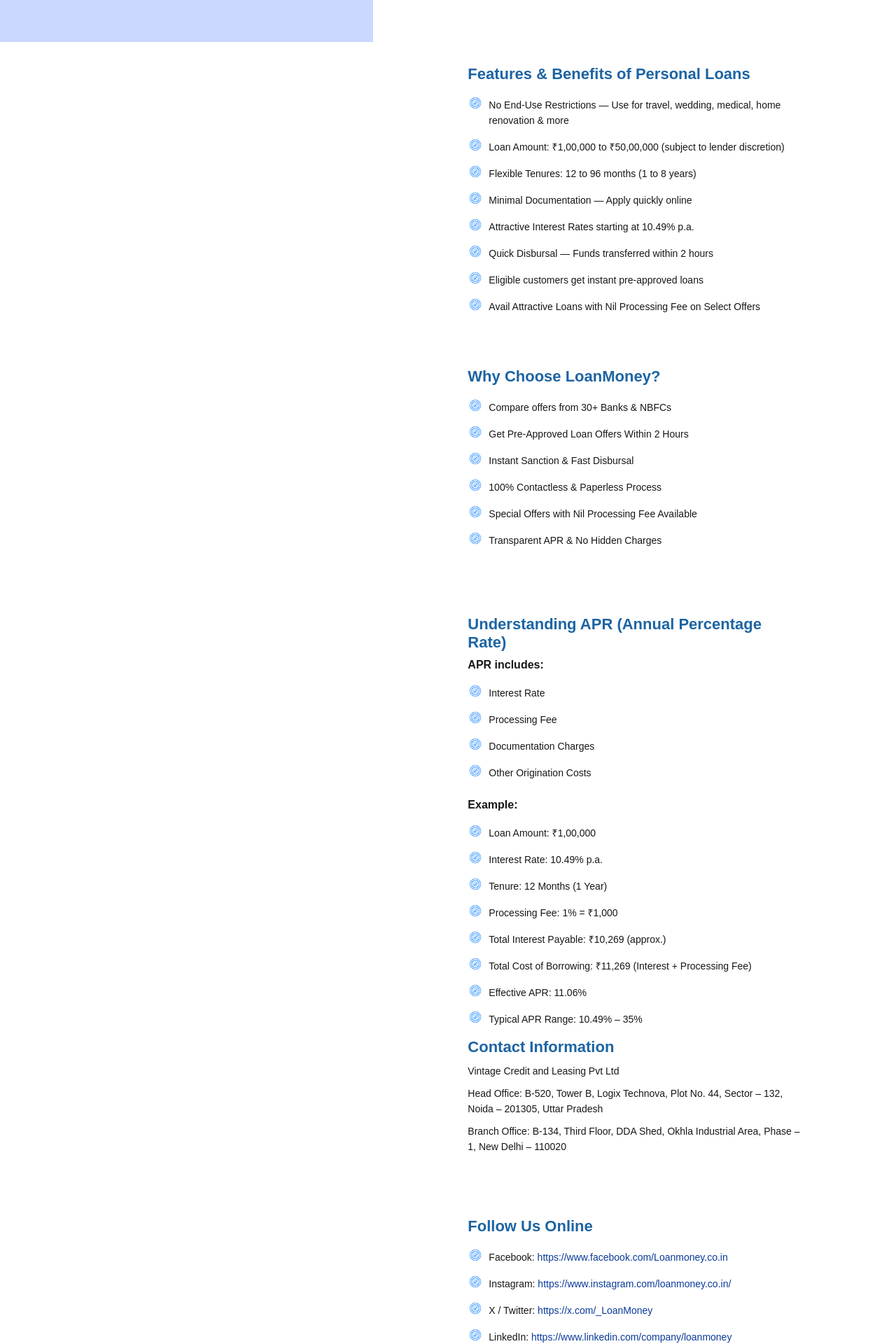
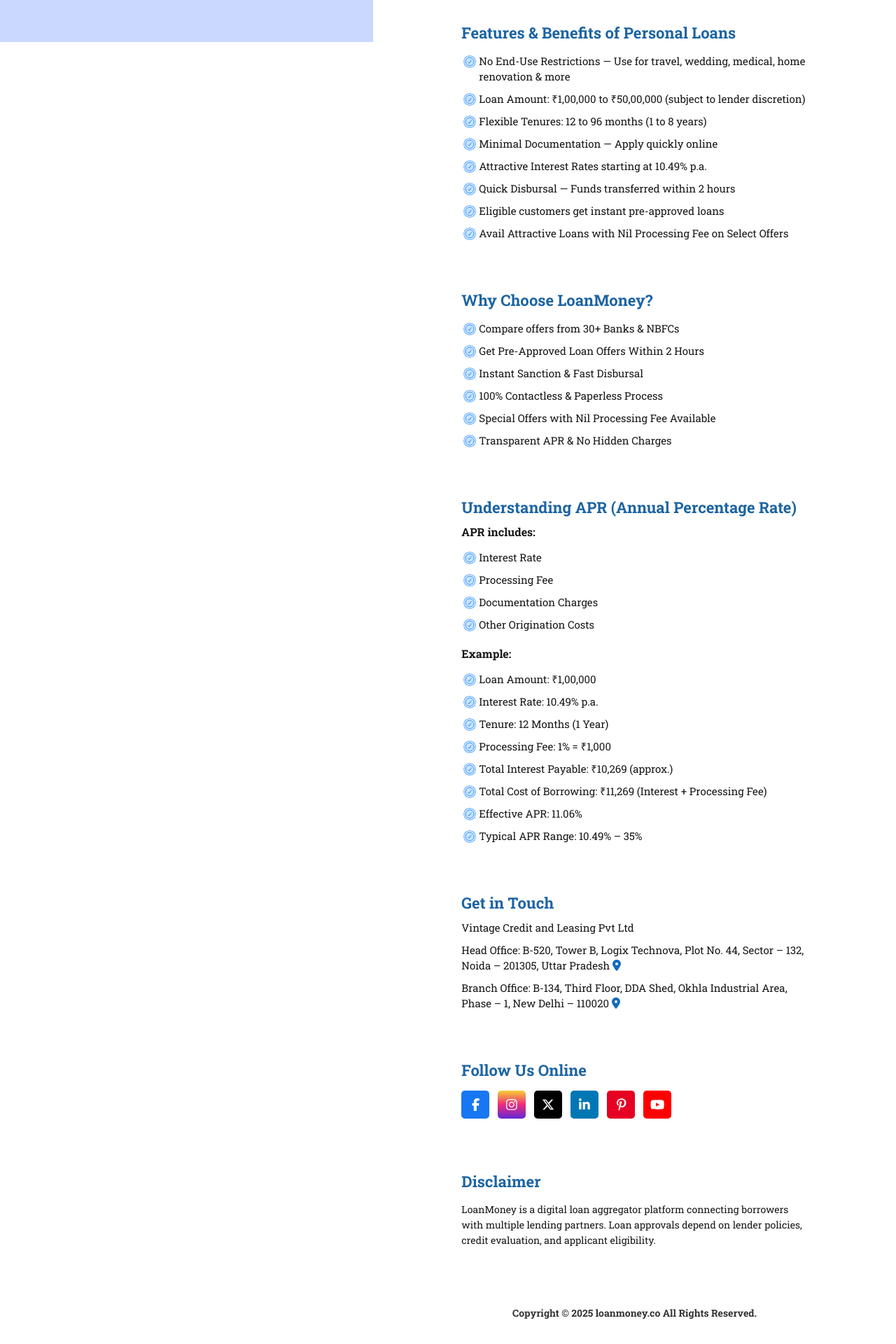
Before and after one commit to loanmoneyindia/lmi_lp, a Next.js app: page / in a window 1280 px wide. Shown: the part 740-2660 px from the top of the page at 70% size. Built offline with nearby package versions, Linux system fonts and the light colour scheme.

Commit message:
Resolve Issues

```diff
--- a/package.json
+++ b/package.json
@@ -9,6 +9,10 @@
     "lint": "next lint"
   },
   "dependencies": {
+    "@fortawesome/fontawesome-svg-core": "^6.7.2",
+    "@fortawesome/free-brands-svg-icons": "^6.7.2",
+    "@fortawesome/free-solid-svg-icons": "^6.7.2",
+    "@fortawesome/react-fontawesome": "^0.2.2",
     "@hookform/resolvers": "^5.0.1",
     "crypto-js": "^4.2.0",
     "next": "14.2.29",
--- a/src/app/apply-personal-loan/page.js
+++ b/src/app/apply-personal-loan/page.js
@@ -34,7 +34,7 @@
                     utm_id,
                 }}
                 />
-                <p style={{ textAlign: "center", lineHeight: "1.4", paddingBottom: "20px", paddingTop: "8px", fontSize: "14px", fontWeight: "600", color: "#333"  }}>Copyright © 2025 loanmoney.co All Rights Reserved.</p>
+                <p className="copyright">Copyright © 2025 loanmoney.co All Rights Reserved.</p>
             </div>
         </div>
     );
--- a/src/app/globals.css
+++ b/src/app/globals.css
@@ -73,7 +73,7 @@
   top:1px
 }
 .left_feature ul li, .right_feature ul li{
-  margin: 0 0 16px 0;
+  margin: 0 0 10px 0;
   position: relative;
   font-size: 16px;
   line-height: 20px;
@@ -90,7 +90,7 @@
 .lp_image{width: 400px;}
 .right_section{
   float: right;
-  padding: 105px 135px 0;
+  padding: 105px 126px 0;
   grid-column: span 7;
   display: block;
 }
@@ -98,10 +98,11 @@
   color: #1c64a3;
   font-size: 26px;
   line-height: 32px;
+  font-weight: 500;
 }
 
 .right_feature{
-  padding: 30px 0;
+  padding: 15px 0 30px 0;
 }
 
 .form-group {
@@ -187,11 +188,11 @@
 }
 
 .container{
-  padding: 100px 0 0 0;
+  padding: 100px 0 20px 0;
 }
 
 .container2{
-  padding: 60px 0 20px 0;
+  padding: 40px 0 20px 0;
 }
 
 .title2{
@@ -202,6 +203,16 @@
 .flex{
   display: flex;
   margin-top: 20px;
+}
+
+.copyright{
+  text-align: center;
+  line-height: 1.4;
+  padding-bottom: 20px;
+  padding-top: 8px;
+  font-size: 14px;
+  font-weight: 600;
+  color: #333;
 }
 
 .flex .item:first-child{
@@ -216,14 +227,14 @@
 
 .custom-list {
   list-style: none;
-  padding-top: 20px;
+  padding-top: 15px;
 }
 
 .custom-list li {
   position: relative;
-  padding-left: 30px; /* Space for the image */
-  margin-bottom: 16px;
-  font-size: 14px;
+  padding-left: 25px; /* Space for the image */
+  margin-bottom: 10px;
+  font-size: 15px;
   line-height: 22px;
 }
 
@@ -231,19 +242,21 @@
   content: "";
   position: absolute;
   left: 0;
-  top: -3px;
-  width: 22px;
-  height: 22px;
+  top: 0;
+  width: 24px;
+  height: 24px;
   background-image: url('../../public/images/check-mark.png'); /* Replace with your image */
   background-size: contain;
   background-repeat: no-repeat;
 }
 
 .info{
-  font-size: 14px;
+  font-size: 15px;
   margin: 10px 0;
   line-height: 22px;
 }
+
+.info a{color: #106cbd;font-size: 16px;}
 
 .custom-list a{
   color: #093a99;
@@ -303,6 +316,46 @@
   font-size: 16px;
   color: #333;
   border-radius: 2px;
+}
+
+.social-icons li{
+  width: 40px;
+  height: 40px;
+  background: black;
+  margin: 15px 6px;
+  display: inline-block;
+  line-height: 40px;
+  text-align: center;
+  border-radius: 5px;
+}
+
+.social-icons li.facebook{
+  background: #1877F2;
+}
+
+.social-icons li.linkedin{
+  background: #0077B5;
+}
+
+.social-icons li.pinterest{
+  background: #E60023;
+}
+
+.social-icons li.youtube{
+  background: #FF0000;
+}
+
+.social-icons li.instagram{
+  background-image: linear-gradient(#f9ce34, #ee2a7b, #6228d7)
+}
+
+.social-icons li:first-child{
+  margin-left: 0;
+}
+
+.social-icons li a{
+  color: #fff;
+  font-size: 18px;
 }
 
 @media (max-width: 768px) {
--- a/src/app/layout.js
+++ b/src/app/layout.js
@@ -1,15 +1,14 @@
-import localFont from "next/font/local";
+import { Roboto_Slab } from "next/font/google";
 import "./globals.css";
 
-const geistSans = localFont({
-  src: "./fonts/GeistVF.woff",
-  variable: "--font-geist-sans",
-  weight: "100 900",
-});
-const geistMono = localFont({
-  src: "./fonts/GeistMonoVF.woff",
-  variable: "--font-geist-mono",
-  weight: "100 900",
+import '@fortawesome/fontawesome-svg-core/styles.css';
+import { config } from '@fortawesome/fontawesome-svg-core';
+config.autoAddCss = false;
+
+const roboto = Roboto_Slab({
+  subsets: ['latin'],
+  weight: ['400', '700'], // Optional: Specify font weights
+  display: 'swap',         // Optional: improve loading behavior
 });
 
 export const metadata = {
@@ -21,7 +20,7 @@
 export default function RootLayout({ children }) {
   return (
     <html lang="en">
-      <body className={`${geistSans.variable} ${geistMono.variable}`}>
+      <body className={roboto.className}>
         {children}
       </body>
     </html>
--- a/src/app/thank-you/page.js
+++ b/src/app/thank-you/page.js
@@ -10,7 +10,7 @@
                 <h1 style={{fontSize: "40px",padding: "20px 0"}}>Thank You</h1>
                 <p style={{ textAlign: "center", lineHeight: "1.4", paddingBottom: "20px", paddingTop: "8px", fontSize: "16px", fontWeight: "600", color: "#333"}}>Thank you for contacting with us. We have received your query. <br />Our Team will get back to you soon.</p>
                 </div>
-                <p style={{ textAlign: "center", lineHeight: "1.4", paddingBottom: "20px", paddingTop: "8px", fontSize: "14px", fontWeight: "600", color: "#333"  }}>Copyright © 2025 loanmoney.co All Rights Reserved.</p>
+                <p className="copyright">Copyright © 2025 loanmoney.co All Rights Reserved.</p>
             </div>
         </div>
     );
--- a/src/components/MobileNumberForm.jsx
+++ b/src/components/MobileNumberForm.jsx
@@ -30,7 +30,7 @@
           "Content-Type": "application/json",
           Authorization: "Bearer a8d5f4e2b6c7a1f9d0e3g7h2k8l6m1z9",
         },
-        body: JSON.stringify({ mobile: '91' + data.mobile }),
+        body: JSON.stringify({ mobile: data.mobile }),
       });
 
       const result = await response.json();
--- a/src/components/right-side.jsx
+++ b/src/components/right-side.jsx
@@ -1,6 +1,10 @@
 import Image from "next/image";
 import Form1 from "./Form1";
+import Link from "next/link";
 import { Suspense } from 'react'
+import { FontAwesomeIcon } from "@fortawesome/react-fontawesome";
+import { faLocationDot } from "@fortawesome/free-solid-svg-icons";
+import { faFacebookF, faInstagram, faXTwitter, faLinkedinIn, faPinterestP, faYoutube } from "@fortawesome/free-brands-svg-icons";
 
 import bullets from "../../public/images/check-mark.png";
 const RightSide = () => {
@@ -38,7 +42,7 @@
                 <div className="item">700+ preferred for quicker approval</div>
             </div>
           </div>
-          <div className="container">
+          <div className="container2">
             <h3 className="title2">Features & Benefits of Personal Loans</h3>
                 <ul className="custom-list">
                     <li>No End-Use Restrictions &mdash; Use for travel, wedding, medical, home renovation &amp; more</li>
@@ -82,26 +86,29 @@
                     <li>Effective APR: 11.06%</li>
                     <li>Typical APR Range: 10.49% &ndash; 35%</li>
                 </ul>
-                <h3 className="title2">Contact Information</h3>
+          </div>
+          <div className="container2">
+                <h3 className="title2">Get in Touch</h3>
                 <p className="info">Vintage Credit and Leasing Pvt Ltd</p>
-                <p className="info">Head Office: B-520, Tower B, Logix Technova, Plot No. 44, Sector &ndash; 132, Noida &ndash; 201305, Uttar Pradesh</p>
-                <p className="info">Branch Office: B-134, Third Floor, DDA Shed, Okhla Industrial Area, Phase &ndash; 1, New Delhi &ndash; 110020</p>
+                <p className="info">Head Office: B-520, Tower B, Logix Technova, Plot No. 44, Sector &ndash; 132, Noida &ndash; 201305, Uttar Pradesh <Link href="https://g.co/kgs/srtAatt" target="_blank"><FontAwesomeIcon icon={faLocationDot} /></Link></p>
+                <p className="info">Branch Office: B-134, Third Floor, DDA Shed, Okhla Industrial Area, Phase &ndash; 1, New Delhi &ndash; 110020 <Link href="https://g.co/kgs/MZ6rg8i" target="_blank"><FontAwesomeIcon icon={faLocationDot} /></Link></p>
           </div>
           <div className="container2">
             <h3 className="title2">Follow Us Online</h3>
-                <ul className="custom-list">
-                    <li>Facebook: <a href="https://www.facebook.com/Loanmoney.co.in" target="_blank">https://www.facebook.com/Loanmoney.co.in</a></li>
-                    <li>Instagram: <a href="https://www.instagram.com/loanmoney.co.in/" target="_blank">https://www.instagram.com/loanmoney.co.in/</a></li>
-                    <li>X / Twitter: <a href="https://x.com/_LoanMoney" target="_blank">https://x.com/_LoanMoney</a></li>
-                    <li>LinkedIn: <a href="https://www.linkedin.com/company/loanmoney" target="_blank">https://www.linkedin.com/company/loanmoney</a></li>
-                    <li>Pinterest: <a href="https://in.pinterest.com/loanmoney_/" target="_blank">https://in.pinterest.com/loanmoney_/</a></li>
-                    <li>YouTube: <a href="https://www.youtube.com/@LoanMoneyYT" target="_blank">https://www.youtube.com/@LoanMoneyYT</a></li>
+                <ul className="social-icons">
+                    <li className="facebook"><Link href="https://www.facebook.com/Loanmoney.co.in" target=""><FontAwesomeIcon icon={faFacebookF} /></Link></li>
+                    <li className="instagram"><Link href="https://www.instagram.com/loanmoney.co.in/" target=""><FontAwesomeIcon icon={faInstagram} /></Link></li>
+                    <li><Link href="https://x.com/_LoanMoney" target=""><FontAwesomeIcon icon={faXTwitter} /></Link></li>
+                    <li className="linkedin"><Link href="https://www.linkedin.com/company/loanmoney" target=""><FontAwesomeIcon icon={faLinkedinIn} /></Link></li>
+                    <li className="pinterest"><Link href="https://in.pinterest.com/loanmoney_/" target=""><FontAwesomeIcon icon={faPinterestP} /></Link></li>
+                    <li className="youtube"><Link href="https://www.youtube.com/@LoanMoneyYT" target=""><FontAwesomeIcon icon={faYoutube} /></Link></li>
                 </ul>
           </div>
           <div className="disclaimer">
             <h3 className="title2">Disclaimer</h3>
                 <p>LoanMoney is a digital loan aggregator platform connecting borrowers with multiple lending partners. Loan approvals depend on lender policies, credit evaluation, and applicant eligibility.</p>
           </div>
+          <p className="copyright">Copyright © 2025 loanmoney.co All Rights Reserved.</p>
         </section>
     );
 }
```
Also changed, not shown: 1 other file (tests, documents, lock files or other folders).
